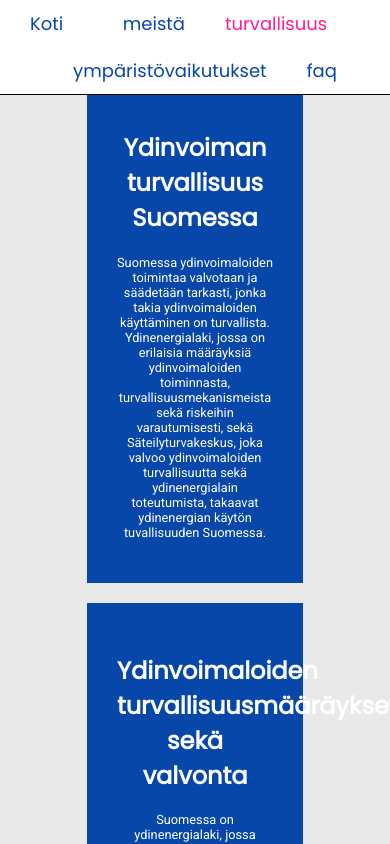
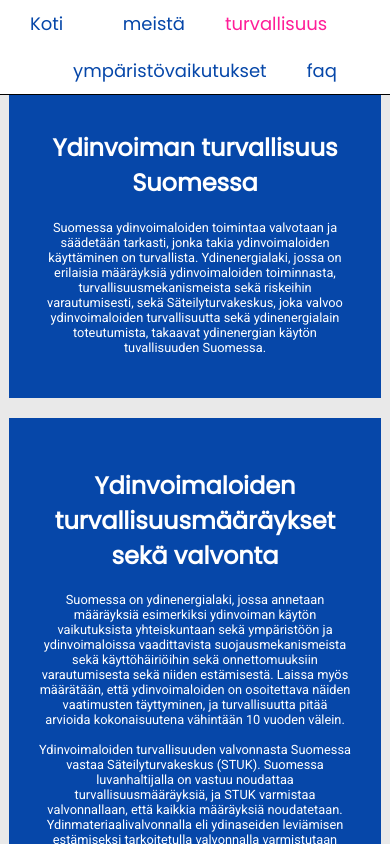
Before and after one commit to pyrysepp/vdmwebsovellus, a React (Create React App) app: page /turvallisuus in a window 390 px wide. Shown: the top 844 px of the page. Built offline with nearby package versions, Linux system fonts and the light colour scheme.

Commit message:
responsiivisuus turvallisuus- ja ympäristösivuille

```diff
--- a/src/components/Yleinen.css
+++ b/src/components/Yleinen.css
@@ -28,3 +28,15 @@
  a {
     color: white;
 }
+
+@media only screen and (max-width: 850px){
+    .text-container {
+        width: 60%;
+    }
+}
+
+@media only screen and (max-width: 600px){
+    .text-container {
+        width: 80%;
+    }
+}
```
